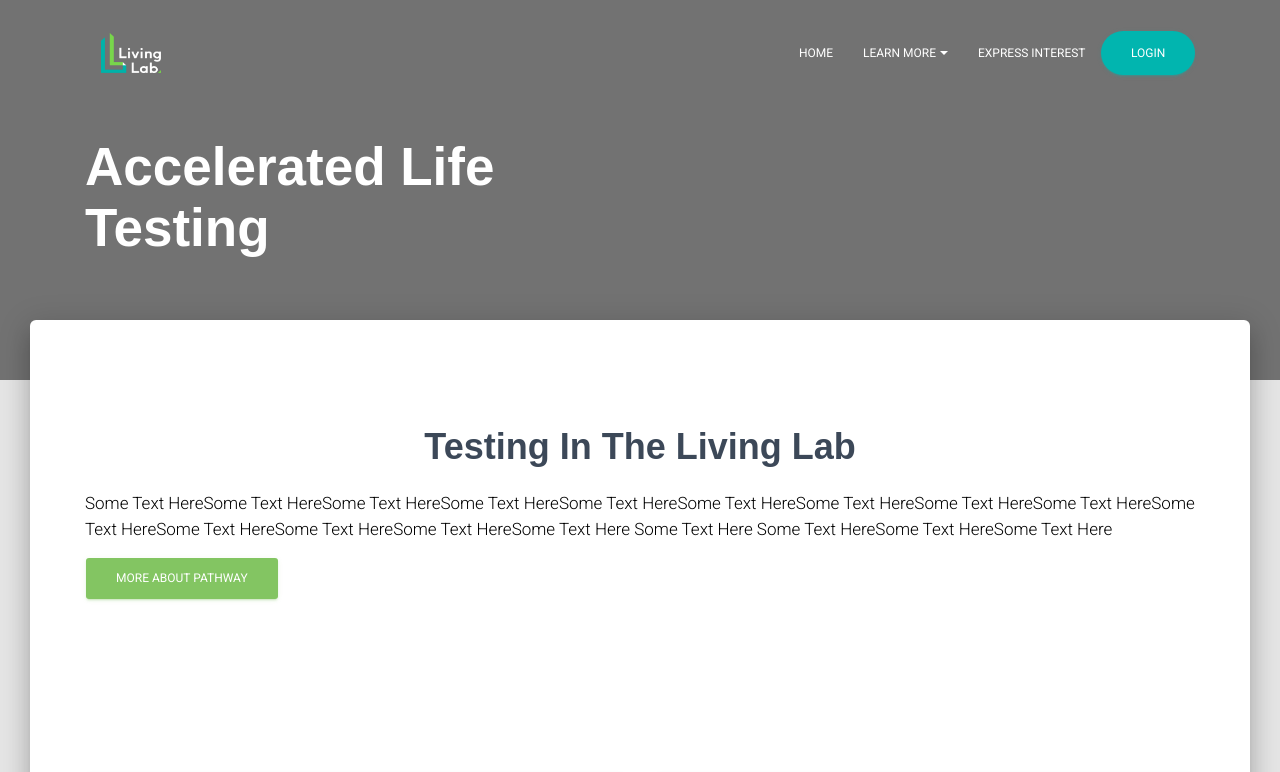
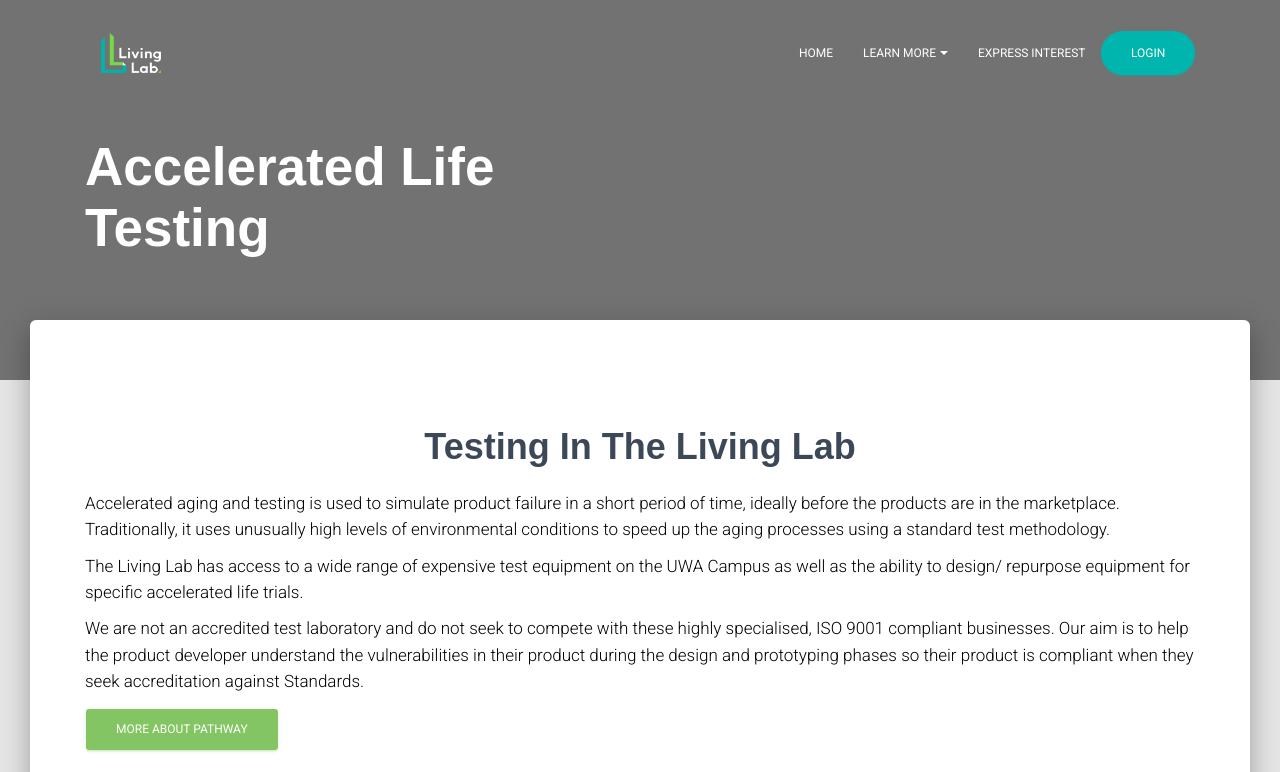
Before and after one commit to uwasystemhealth/livinglab-site-v3, a Next.js app: page /accelerated-life-testing in a window 1280 px wide. Shown: the top 772 px of the page. Built offline with nearby package versions, Linux system fonts and the light colour scheme.

Commit message:
about us page content section
This needs more information in terms of the teams of the living lab

```diff
--- a/pages-sections/AboutPage-Sections/AboutLivingLab.js
+++ b/pages-sections/AboutPage-Sections/AboutLivingLab.js
@@ -19,7 +19,7 @@ const AboutLivingLab = () => {
 	return (
 		<div className={classes.section}>
 			<a className={classes.anchor} id='WhatIsTheLab'></a>
-			<h2 className={classes.title}>About The Living Lab</h2>
+			<h2 className={classes.title}>What is the Lab?</h2>
 			<GridContainer>
 				<GridItem xs={12} sm={12} md={8}>
 					<h5 className={classes.description}>
--- a/pages-sections/accelerated-life-testing/AcceleratedLifeTesting-Sections/Description.js
+++ b/pages-sections/accelerated-life-testing/AcceleratedLifeTesting-Sections/Description.js
@@ -17,8 +17,18 @@ const ALTDescription = () => {
 		<div className={classes.section}>
 			<h2 className={classes.title}>Testing In The Living Lab</h2>
 			<h5 className={classes.description}>
-				Some Text HereSome Text HereSome Text HereSome Text HereSome Text HereSome Text HereSome Text HereSome Text HereSome Text HereSome
-				Text HereSome Text HereSome Text HereSome Text HereSome Text Here Some Text Here Some Text HereSome Text HereSome Text Here
+				Accelerated aging and testing is used to simulate product failure in a short period of time, ideally before the products are in the
+				marketplace. Traditionally, it uses unusually high levels of environmental conditions to speed up the aging processes using a
+				standard test methodology.
+			</h5>
+			<h5 className={classes.description}>
+				The Living Lab has access to a wide range of expensive test equipment on the UWA Campus as well as the ability to design/ repurpose
+				equipment for specific accelerated life trials.
+			</h5>
+			<h5 className={classes.description}>
+				We are not an accredited test laboratory and do not seek to compete with these highly specialised, ISO 9001 compliant businesses.
+				Our aim is to help the product developer understand the vulnerabilities in their product during the design and prototyping phases so
+				their product is compliant when they seek accreditation against Standards.
 			</h5>
 			<Button color='success' href='/roadmap/accelerated-life-testing'>
 				More About Pathway
```
Also changed, not shown: pages-sections/HomePage-Sections/About.js (+9 -0 lines).
